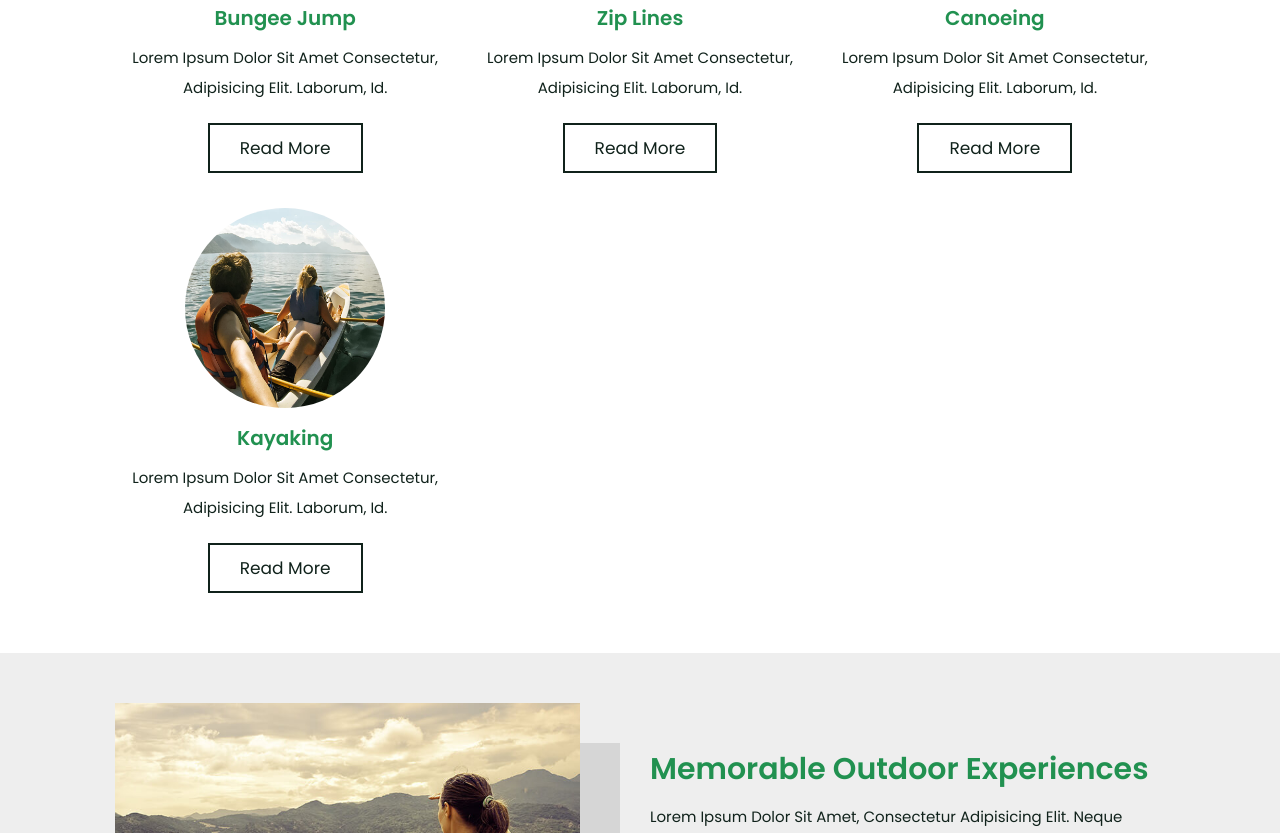
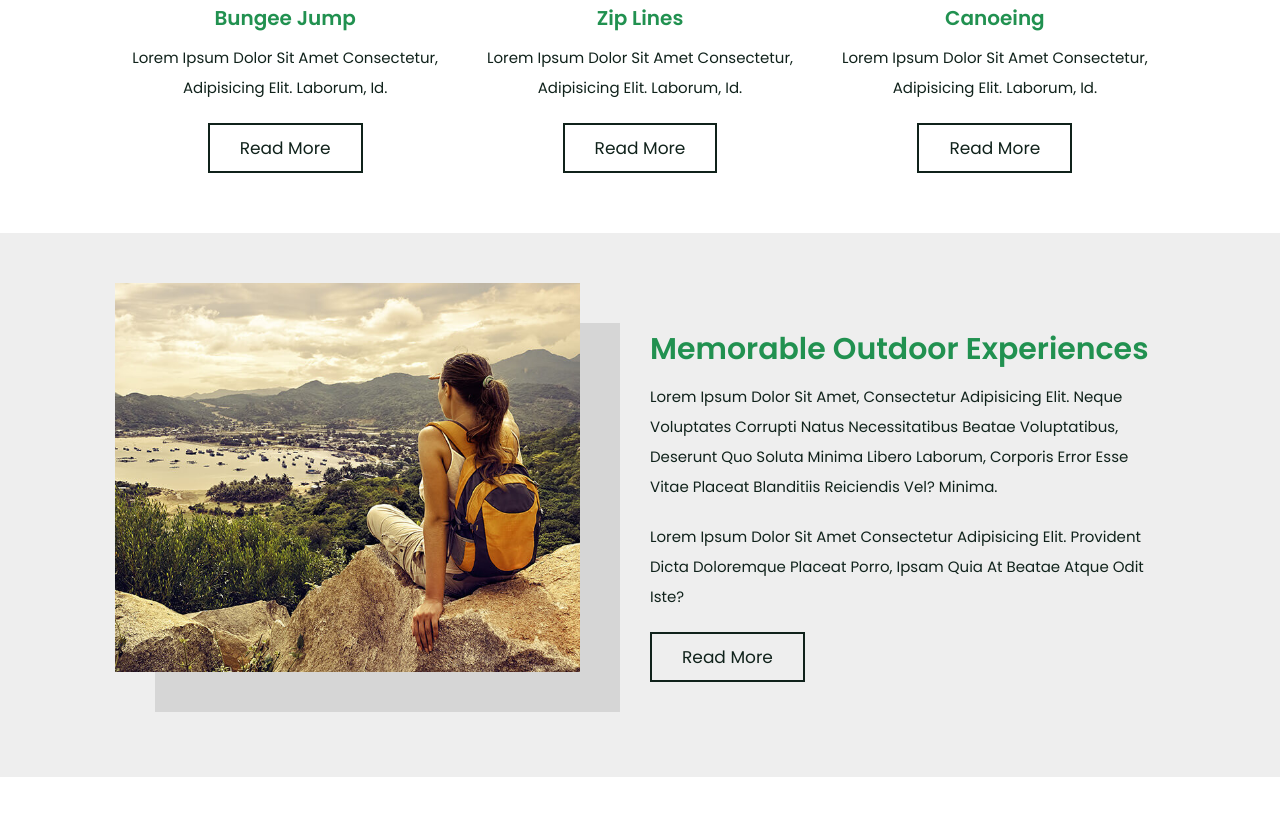
Before and after one commit to Labo-Farid/agence-de-voyage, a plain HTML site: page index.html in a window 1280 px wide. Shown: the part 1157-1990 px from the top of the page. Drawn offline with nearby package versions, Linux system fonts and the light colour scheme.

Commit message:
Update index.html

```diff
--- a/index.html
+++ b/index.html
@@ -132,13 +132,6 @@
         <div class="box">
             <img src="images/category-3.jpg" alt="">
             <h3>Canoeing</h3>
-            <p>Lorem ipsum dolor sit amet consectetur, adipisicing elit. Laborum, id.</p>
-            <a href="#" class="btn">read more</a>
-        </div>
-
-        <div class="box">
-            <img src="images/category-4.jpg" alt="">
-            <h3>kayaking</h3>
             <p>Lorem ipsum dolor sit amet consectetur, adipisicing elit. Laborum, id.</p>
             <a href="#" class="btn">read more</a>
         </div>
```
